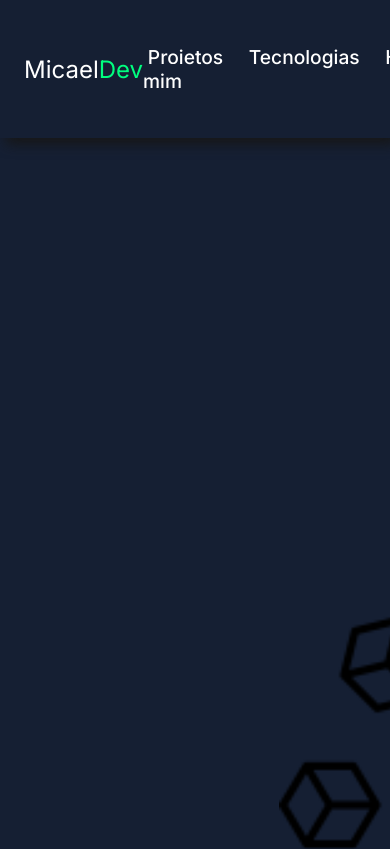
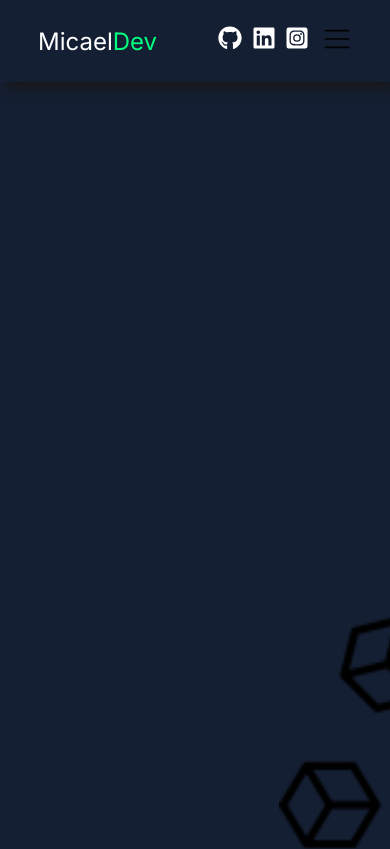
Before and after one commit to iSantanaaH/front-end-web, a Next.js app: page / in a window 390 px wide. Shown: the top 849 px of the page. Built offline with nearby package versions, Linux system fonts and the light colour scheme.

Commit message:
added svg menu and media query to menu

```diff
--- a/app/Components/header/NavBar.module.css
+++ b/app/Components/header/NavBar.module.css
@@ -12,6 +12,10 @@
 
 .MyName {
   text-decoration: none;
+}
+
+.HeaderNavBar {
+  display: flex;
 }
 
 .SectionLinks span {
@@ -45,9 +49,34 @@
   font-size: 1.5rem;
 }
 
-@media screen and (min-width: 20rem) and (max-width: 64rem) {
+.Menu button {
+  cursor: pointer;
+}
+
+@media screen and (min-width: 20rem) and (max-width: 160rem) {
   .NavBar {
     display: flex;
     width: 100%;
   }
 }
+
+@media screen and (min-width: 20rem) and (max-width: 48rem) {
+  .SocialNetworks {
+    display: flex;
+    gap: 0.5rem;
+    align-items: center;
+  }
+
+  .SocialNetworks .Menu {
+    display: flex;
+    justify-content: flex-end;
+  }
+
+  .Menu div button {
+    border: none;
+  }
+
+  .ContainerLinks {
+    display: none;
+  }
+}
--- a/app/Components/header/NavBar.tsx
+++ b/app/Components/header/NavBar.tsx
@@ -2,6 +2,7 @@
   /* Importações principais */
 }
 import Link from "next/link";
+import Image from "next/image";
 
 {
   /* Estilos */
@@ -28,14 +29,22 @@ export default function NavBar() {
         </section>
 
         <section className={styles.SectionLinks}>
-          <div>
+          <div className={styles.ContainerLinks}>
             <Link className={styles.LinksDefault} href={"/#projects"} passHref>
               <span>Projetos</span>
             </Link>
-            <Link className={styles.LinksDefault} href={"/#technologies"} passHref>
+            <Link
+              className={styles.LinksDefault}
+              href={"/#technologies"}
+              passHref
+            >
               <span>Tecnologias</span>
             </Link>
-            <Link className={styles.LinksDefault} href={"/#additionalSkills"} passHref>
+            <Link
+              className={styles.LinksDefault}
+              href={"/#additionalSkills"}
+              passHref
+            >
               <span>Habilidades</span>
             </Link>
             <Link className={styles.LinksDefault} href={"/#aboutMe"} passHref>
@@ -74,6 +83,18 @@ export default function NavBar() {
               </span>
             </Link>
           </div>
+          <menu className={styles.Menu}>
+            <div>
+              <button>
+                <Image
+                  src={"/Images/menu.svg"}
+                  width={30}
+                  height={30}
+                  alt={"Icon Menu"}
+                />
+              </button>
+            </div>
+          </menu>
         </section>
       </nav>
     </header>
```
Also changed, not shown: public/Images/menu.svg (added).
